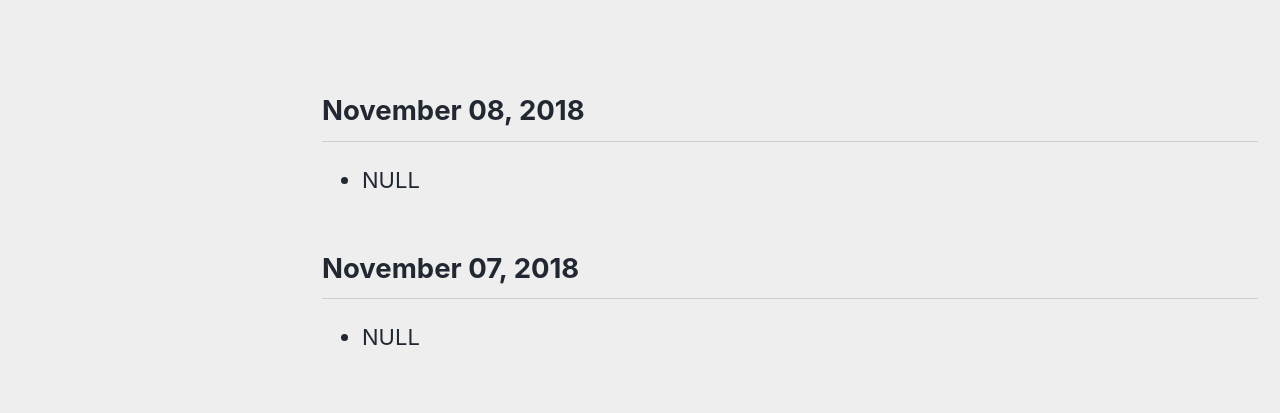
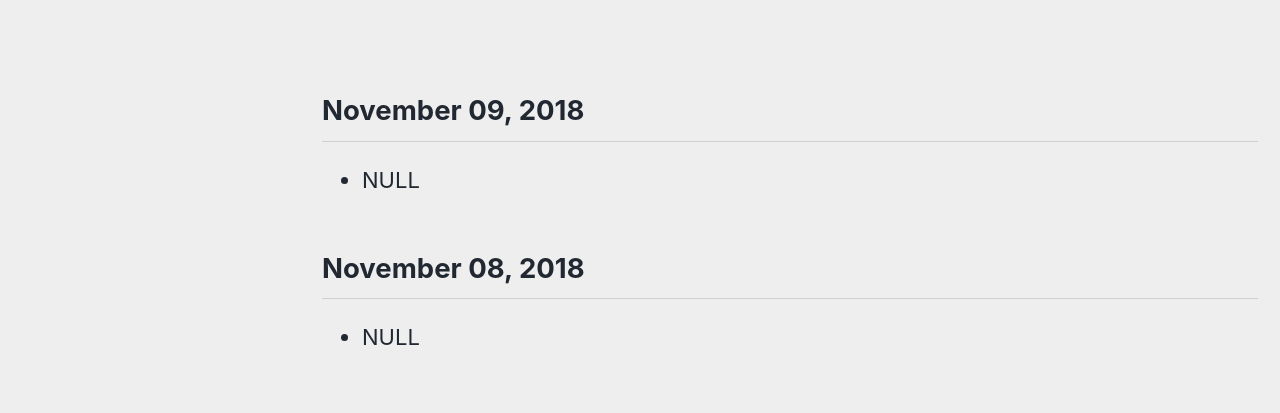
Before and after one commit to kulbhushanchand/kulbhushanchand.github.io-v2, a Jekyll site: the page built from _pages/main/log.md, in a window 1280 px wide and 900 px high. Shown: the part 464-877 px from the top of the window. Built offline with Jekyll 4.4.1, drawn with Linux system fonts in a browser that asks for light colours; cached includes are drawn as plain includes.

Commit message:
Update log.md

```diff
--- a/_pages/main/log.md
+++ b/_pages/main/log.md
@@ -16,6 +16,9 @@ header:
 
 
 {% assign dateFormat = '%B %d, %Y' %}
+
+## {{ "2018-11-09" | date: dateFormat }}
+- NULL
 
 ## {{ "2018-11-08" | date: dateFormat }}
 - NULL
```
